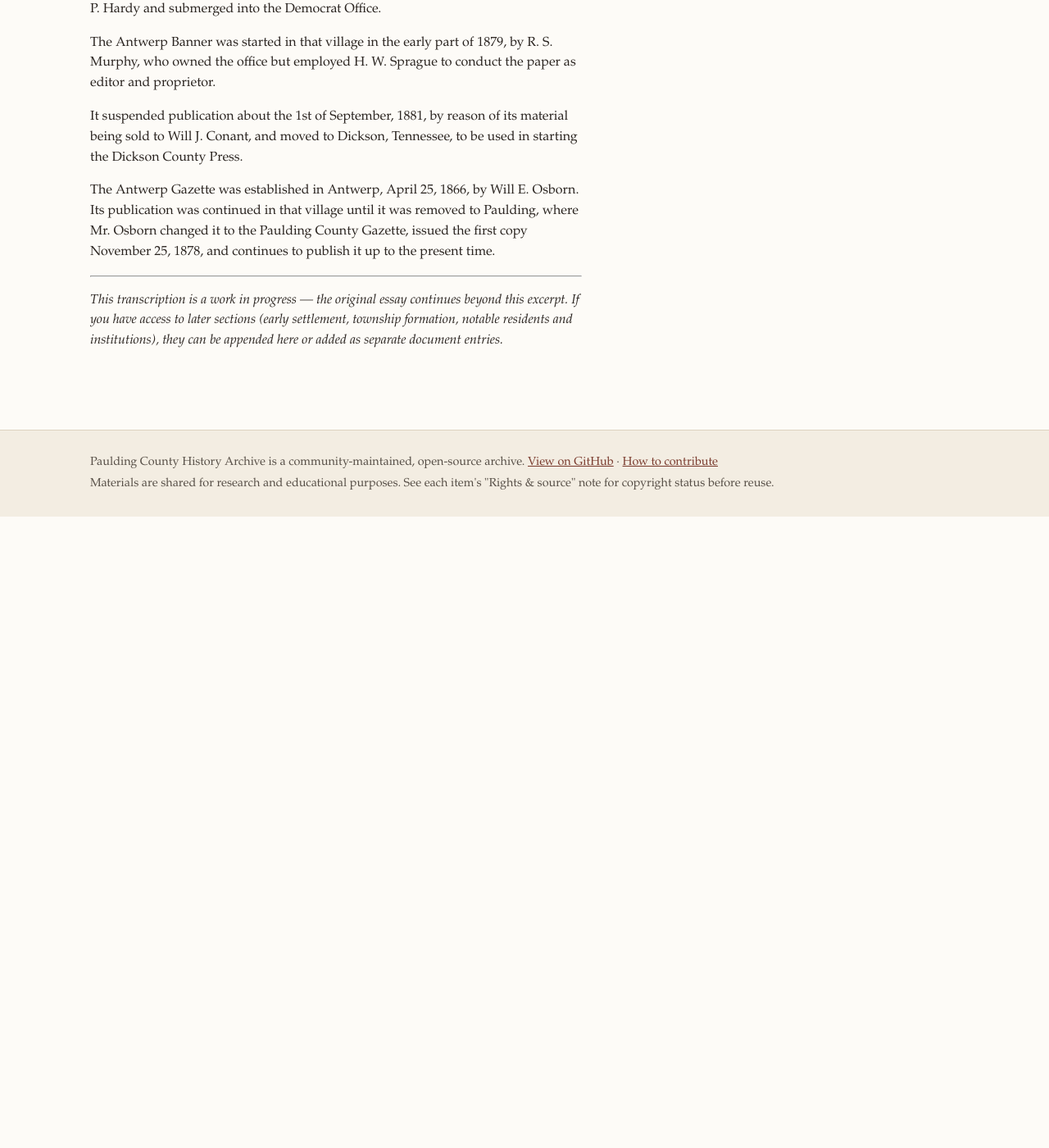
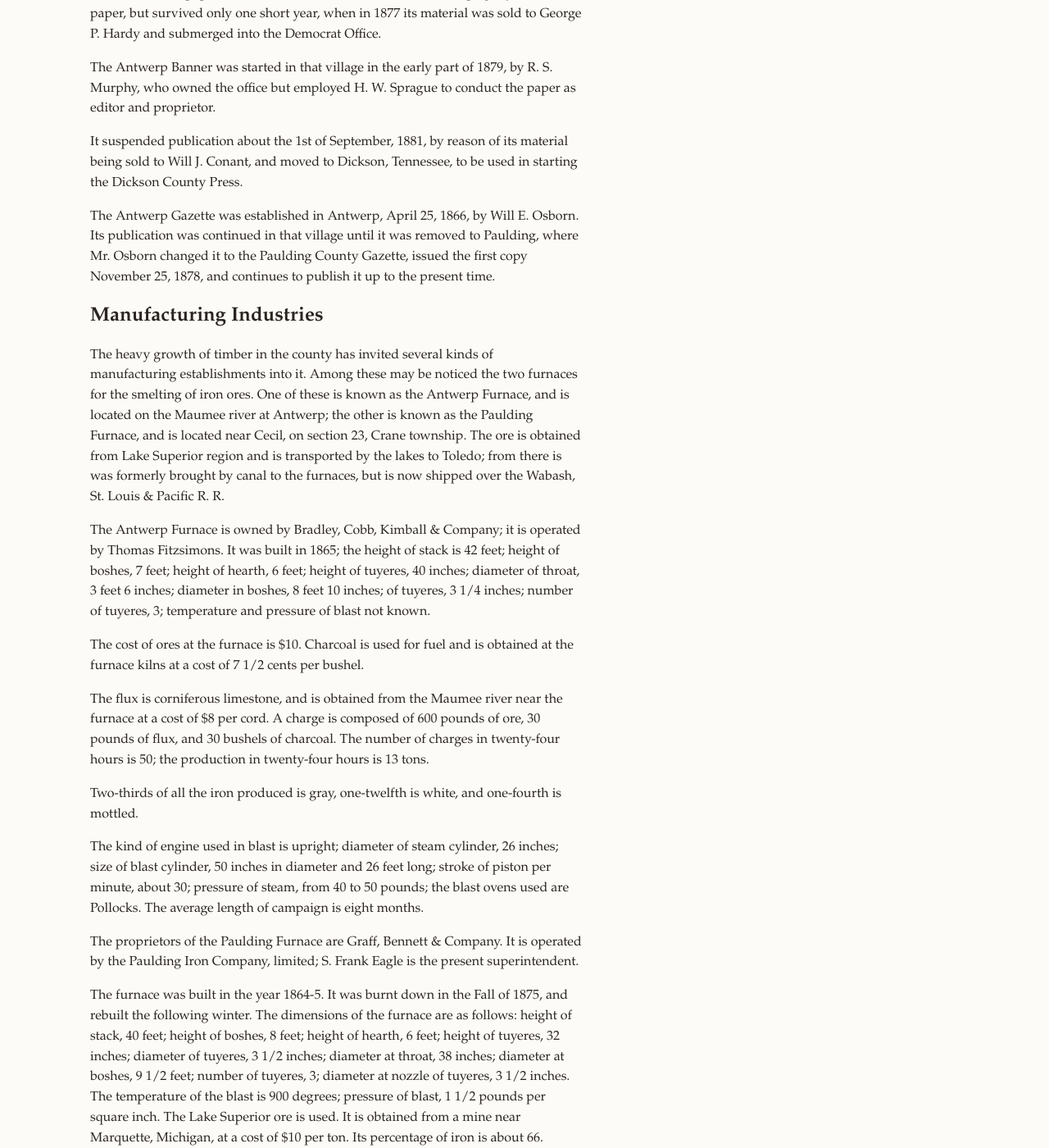
Before and after one commit to jofer215/Paulding, a Jekyll site: the page built from _items/historical-hand-atlas-1882-paulding-county-history.md, in a window 1280 px wide and 1400 px high, scrolled down 5452 px. Shown: the whole window at 82% size. Built offline with Jekyll 4.4.1, drawn with Linux system fonts in a browser that asks for light colours; before the commit the page ends 6082 px from its top, so only the background shows below that; some of the changed text lies outside the part shown.

Commit message:
Append Manufacturing Industries section to 1882 Hand-Atlas transcription
Continues the Budd essay with its detailed account of the Antwerp and
Paulding iron furnaces, the elm hoop mill at Paulding, and county stave
and sawmill operations.

Co-Authored-By: Claude Sonnet 5 <noreply@anthropic.com>
Claude-Session: https://claude.ai/code/session_01HFiX5DwBj15tjgeMJKLPqW

```diff
--- a/_items/historical-hand-atlas-1882-paulding-county-history.md
+++ b/_items/historical-hand-atlas-1882-paulding-county-history.md
@@ -3,10 +3,10 @@ title: "History of Paulding County, Ohio (Historical Hand-Atlas, 1882)"
 type: document
 era: 1880-1920
 date: 1882-01-01
-description: "Prof. Everett A. Budd's county history essay from the 1882 Historical Hand-Atlas, covering county statistics, geography, early settlement of the Maumee Valley, soil and timber, and the county's newspaper history."
+description: "Prof. Everett A. Budd's county history essay from the 1882 Historical Hand-Atlas, covering county statistics, geography, early settlement of the Maumee Valley, soil and timber, newspaper history, and manufacturing industries."
 source: "Prof. Everett A. Budd, in Historical Hand-Atlas: History of Northwestern Ohio and History of Paulding County, Ohio, H. H. Hardesty & Co., Publishers, Chicago and Toledo, 1882"
 rights: "Public domain (published 1882)."
-tags: [1882, historical hand-atlas, county history, statistics, geography, settlement, maumee valley, soil, timber, black swamp, newspapers, press]
+tags: [1882, historical hand-atlas, county history, statistics, geography, settlement, maumee valley, soil, timber, black swamp, newspapers, press, manufacturing, iron furnace, labor]
 ---
 
 *History of Paulding County, by Prof. Everett A. Budd, as printed in the
@@ -248,6 +248,100 @@ removed to Paulding, where Mr. Osborn changed it to the Paulding County
 Gazette, issued the first copy November 25, 1878, and continues to
 publish it up to the present time.
 
+## Manufacturing Industries
+
+The heavy growth of timber in the county has invited several kinds of
+manufacturing establishments into it. Among these may be noticed the two
+furnaces for the smelting of iron ores. One of these is known as the
+Antwerp Furnace, and is located on the Maumee river at Antwerp; the other
+is known as the Paulding Furnace, and is located near Cecil, on section
+23, Crane township. The ore is obtained from Lake Superior region and is
+transported by the lakes to Toledo; from there is was formerly brought by
+canal to the furnaces, but is now shipped over the Wabash, St. Louis &
+Pacific R. R.
+
+The Antwerp Furnace is owned by Bradley, Cobb, Kimball & Company; it is
+operated by Thomas Fitzsimons. It was built in 1865; the height of stack
+is 42 feet; height of boshes, 7 feet; height of hearth, 6 feet; height of
+tuyeres, 40 inches; diameter of throat, 3 feet 6 inches; diameter in
+boshes, 8 feet 10 inches; of tuyeres, 3 1/4 inches; number of tuyeres, 3;
+temperature and pressure of blast not known.
+
+The cost of ores at the furnace is $10. Charcoal is used for fuel and is
+obtained at the furnace kilns at a cost of 7 1/2 cents per bushel.
+
+The flux is corniferous limestone, and is obtained from the Maumee river
+near the furnace at a cost of $8 per cord. A charge is composed of 600
+pounds of ore, 30 pounds of flux, and 30 bushels of charcoal. The number
+of charges in twenty-four hours is 50; the production in twenty-four
+hours is 13 tons.
+
+Two-thirds of all the iron produced is gray, one-twelfth is white, and
+one-fourth is mottled.
+
+The kind of engine used in blast is upright; diameter of steam cylinder,
+26 inches; size of blast cylinder, 50 inches in diameter and 26 feet long;
+stroke of piston per minute, about 30; pressure of steam, from 40 to 50
+pounds; the blast ovens used are Pollocks. The average length of campaign
+is eight months.
+
+The proprietors of the Paulding Furnace are Graff, Bennett & Company. It
+is operated by the Paulding Iron Company, limited; S. Frank Eagle is the
+present superintendent.
+
+The furnace was built in the year 1864-5. It was burnt down in the Fall
+of 1875, and rebuilt the following winter. The dimensions of the furnace
+are as follows: height of stack, 40 feet; height of boshes, 8 feet;
+height of hearth, 6 feet; height of tuyeres, 32 inches; diameter of
+tuyeres, 3 1/2 inches; diameter at throat, 38 inches; diameter at boshes,
+9 1/2 feet; number of tuyeres, 3; diameter at nozzle of tuyeres, 3 1/2
+inches. The temperature of the blast is 900 degrees; pressure of blast,
+1 1/2 pounds per square inch. The Lake Superior ore is used. It is
+obtained from a mine near Marquette, Michigan, at a cost of $10 per ton.
+Its percentage of iron is about 66.
+
+The fuel used is charcoal, and is obtained at the furnace at a cost of
+about 7 1/2 cents per bushel.
+
+Limestone (upper corniferous), is used for flux. It was formerly obtained
+from section 17, Defiance township, Defiance county, Ohio, at a cost of
+$1.50 per perch at the furnace. The amount of charge is 500 pounds of
+ore, 22 bushels of coal, and 50 pounds of limestone; the number of
+charges in twenty-four hours is about 80.
+
+The amount of iron produced in twenty-four hours is about eleven tons.
+
+All kinds of iron is made, and about five-sixths of all is gray.
+
+A horizontal blast engine is used. The size of steam cylinder is eighteen
+inches; the pressure of steam is about sixty pounds.
+
+The annual production of iron was, in 1869, 2,788 tons; in 1879, 2,494
+tons; 1871, 2,725 tons. The price of iron in 1869 was about $44; in 1870
+about $38; and in 1871, about $40 per ton.
+
+The amount of fuel used in producing a ton of iron is about 140 bushels.
+
+The furnace is situated on the Paulding & Cecil Railroad, and the ore and
+wood are brought to it by rail.
+
+A mill for the manufacture of elm hoops was erected at Paulding in the
+Fall of 1880, and is now in successful operation, by the firm of Holcombe
+& Evans. The machinery is run by two large engines, which are furnished
+by three boilers.
+
+The machinery consists of a large circular saw for sawing the logs into
+bolts, one cutter, two planers, two pointers, and four coiling machines.
+
+The number of hands employed is about fifty, and the number of hoops
+manufactured is about 36,000 per day. Col. W. C. Kewen is the present
+superintendent.
+
+Extensive stave factories are located at Antwerp, Junction, Paulding,
+Fort Brown and Timberville. Many sawmills are located in every part of
+the county, and their lumber products form an important article of
+export.
+
 ---
 
 *This transcription is a work in progress — the original essay continues
```
